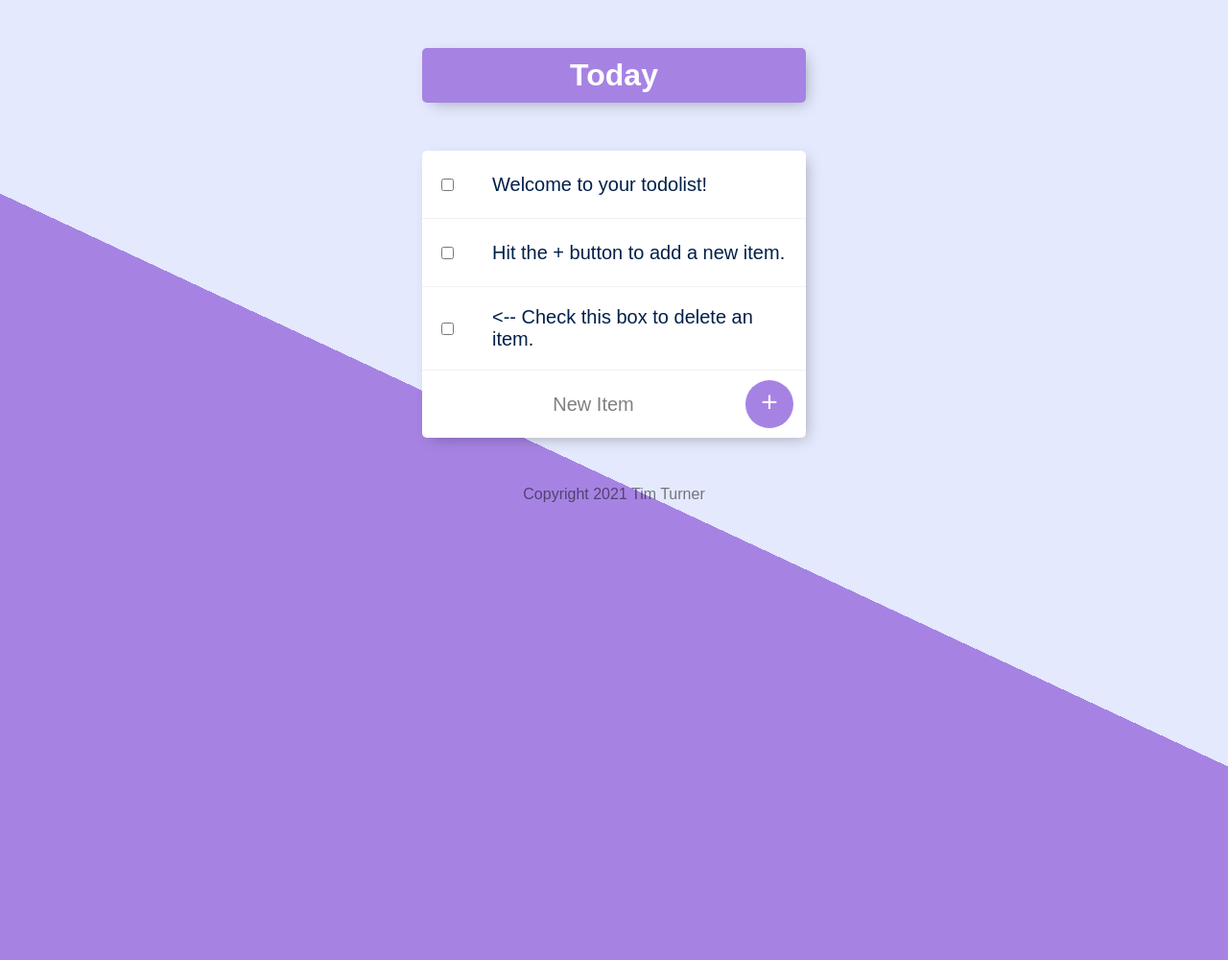
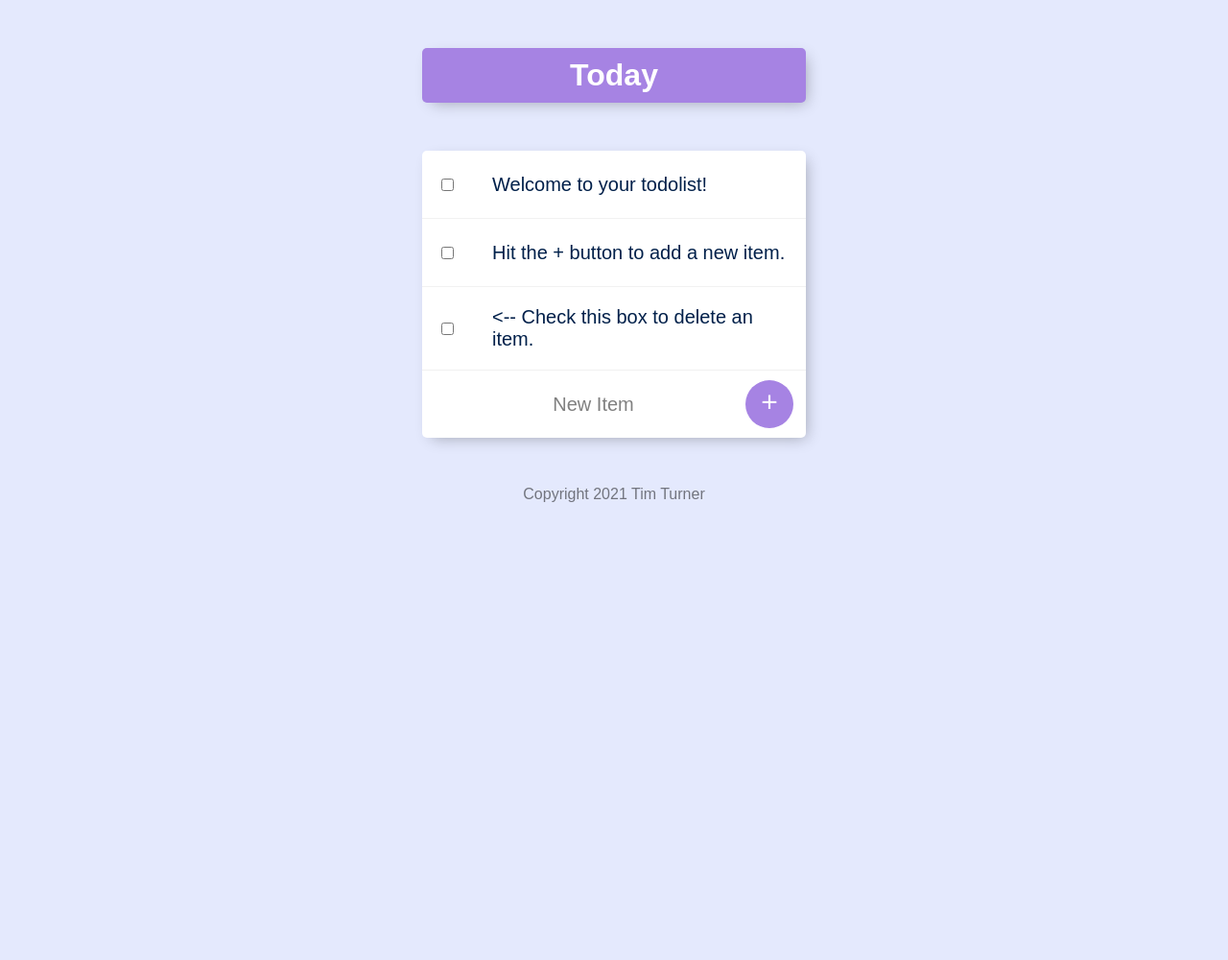
Before and after one commit to ratiphi/todolist-v2, a Node server app: page / in a window 1280 px wide. Shown: the whole page at 96% size. Run offline with Node 20, Linux system fonts and the light colour scheme; data comes from the database, SQL or seed files in the repository; data that the repository does not hold is empty; some libraries are stand-ins or nearby versions.

Commit message:
Update css

```diff
--- a/public/css/styles.css
+++ b/public/css/styles.css
@@ -1,6 +1,6 @@
 html {
   background-color: #E4E9FD;
-  background-image: -webkit-linear-gradient(65deg, #A683E3 50%, #E4E9FD 50%);
+  /* background-image: -webkit-linear-gradient(65deg, #A683E3 50%, #E4E9FD 50%); */
   min-height: 1000px;
   font-family: 'Arial';
 }
```
